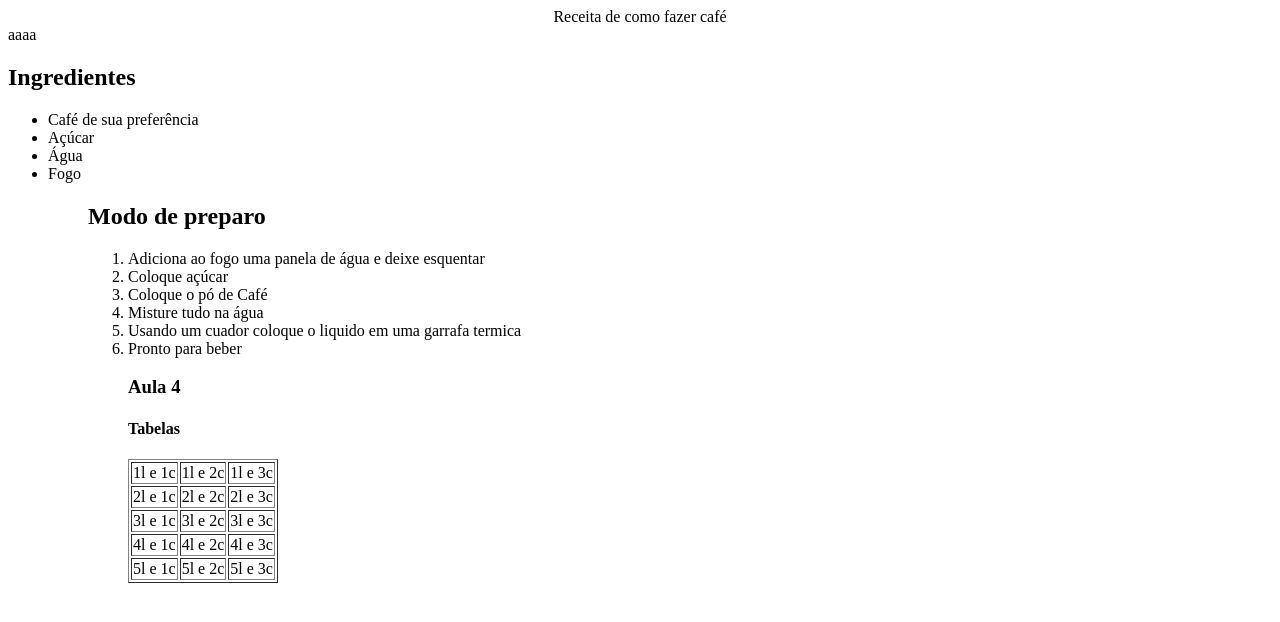
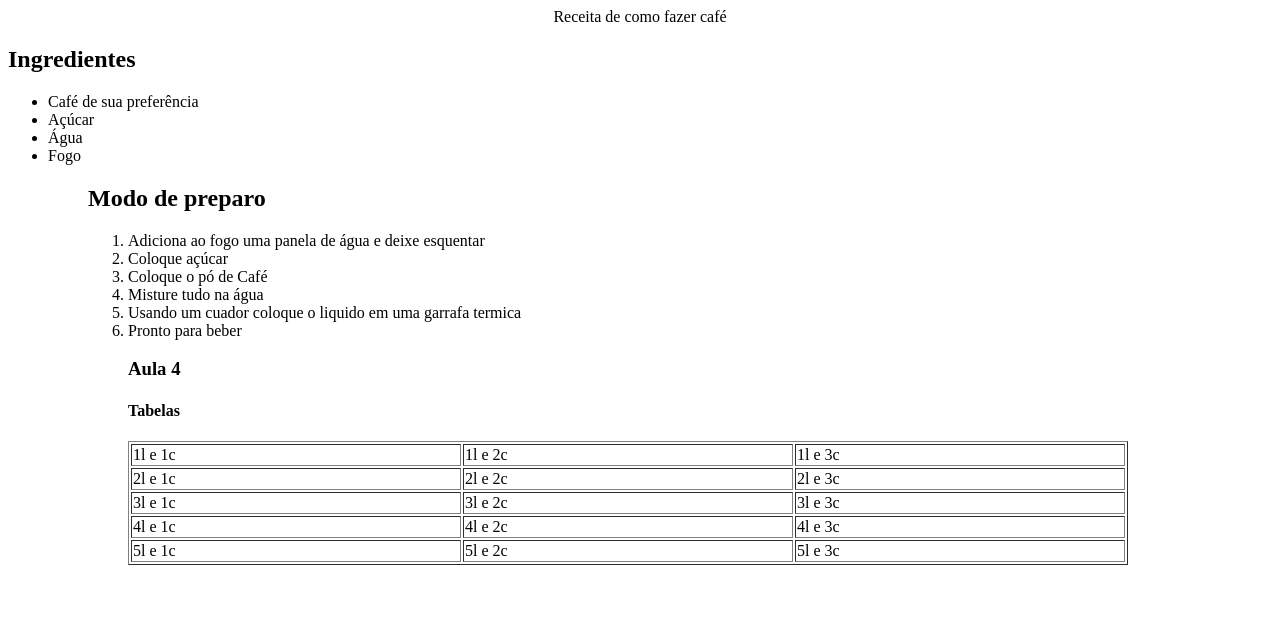
Before and after one commit to STORYABLOK/Stefhany2EJBS, a plain HTML site: page receitas.html in a window 1280 px wide. Drawn offline with Linux system fonts and the light colour scheme.

Commit message:
Add files via upload

```diff
--- a/receitas.html
+++ b/receitas.html
@@ -5,9 +5,10 @@
     <meta http-equiv="X-UA-Compatible" content="IE=edge">
     <meta name="viewport" content="width=device-width, initial-scale=1.0">
     <title>Receita de café</title>
+    <link rel="stylesheet" href="style.css">
 </head>
 <body>
-    <center>Receita de como fazer café</center>aaaa
+    <center>Receita de como fazer café</center>
 
        <h2>Ingredientes</h2>
 
--- a/style.css
+++ b/style.css
@@ -0,0 +1,4 @@
+table{
+    width: 1000px;
+
+}
```
